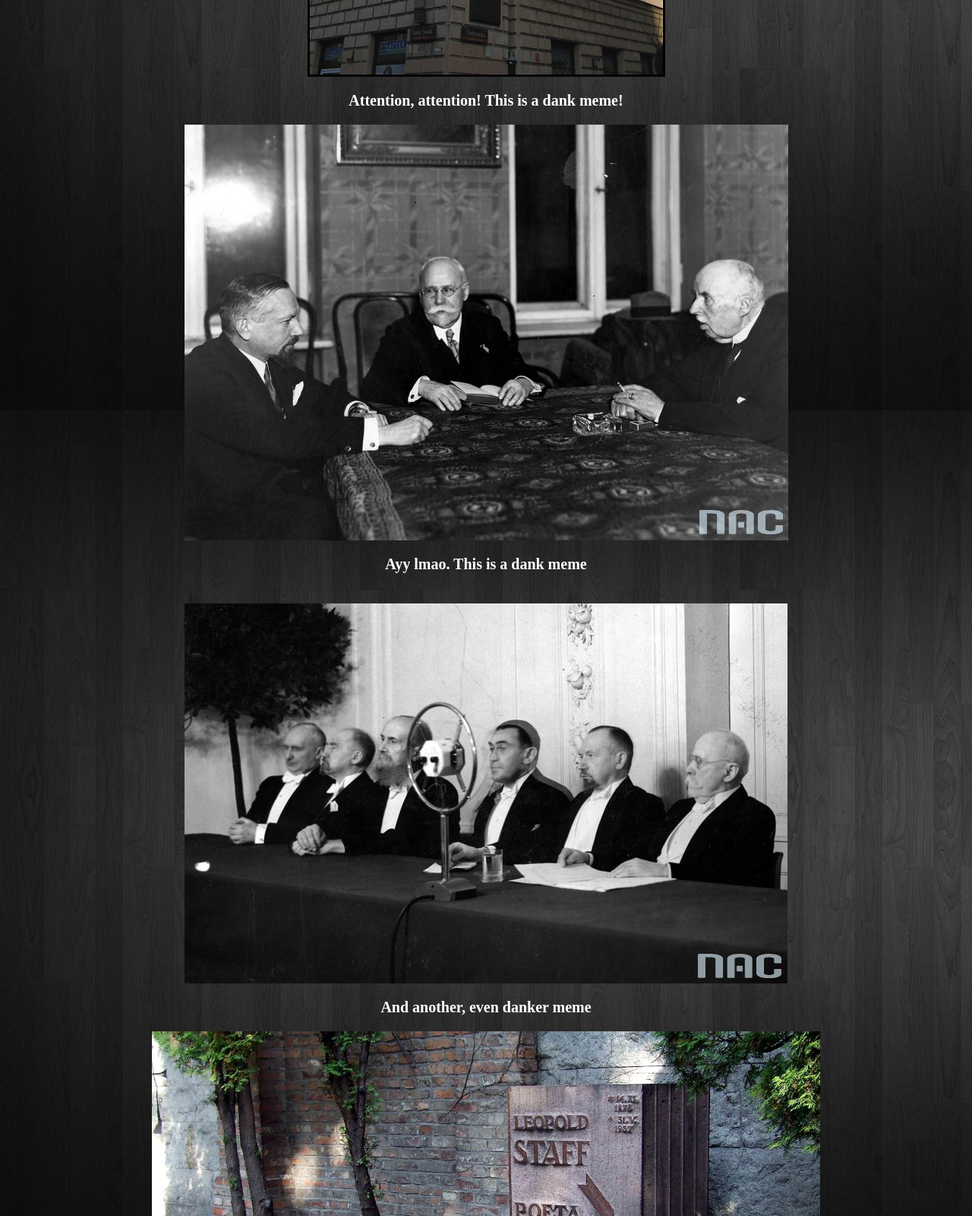
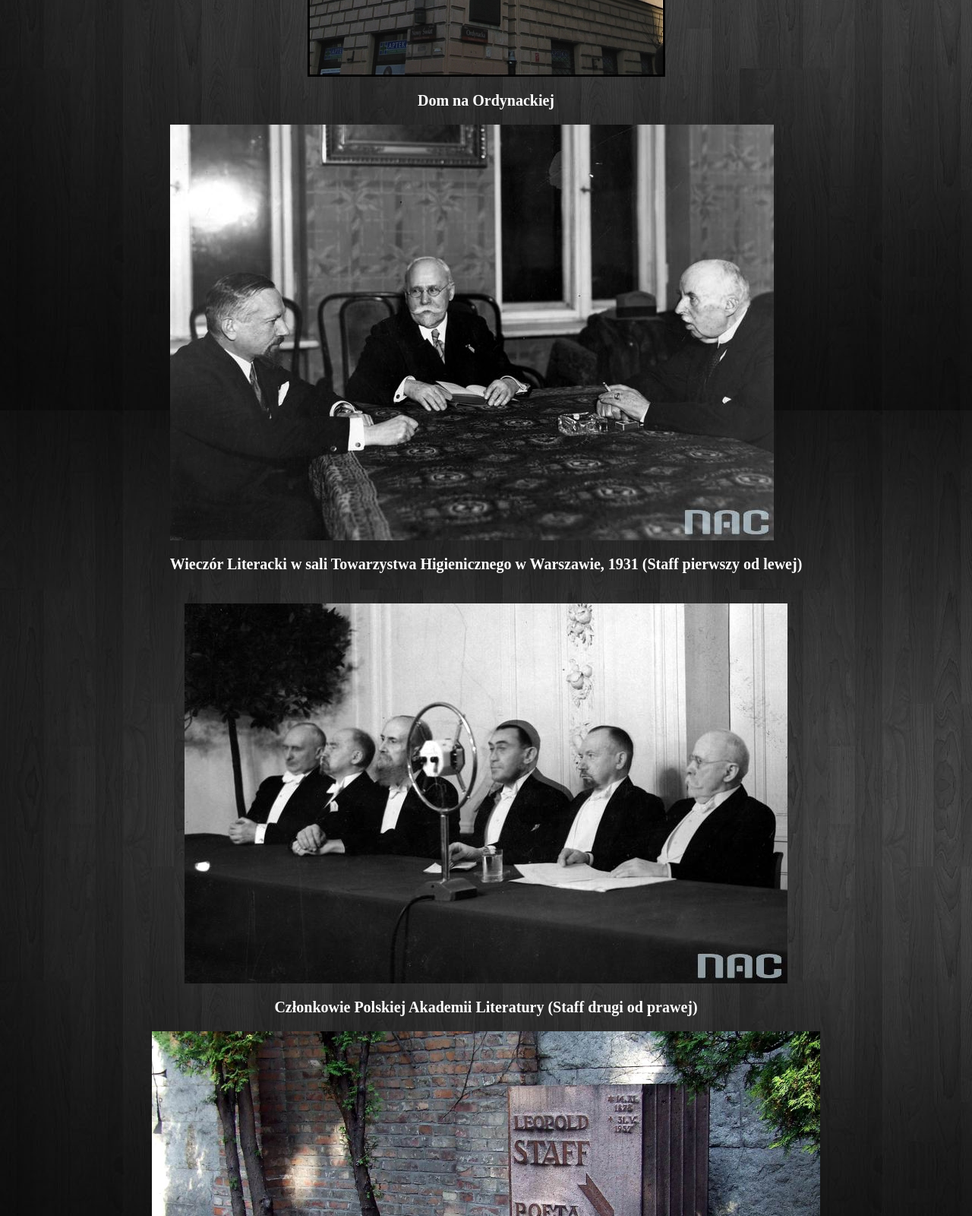
Before and after one commit to pawelplawecki/staff, a plain HTML site: page galeria.html in a window 1280 px wide. Shown: the part 660-2260 px from the top of the page at 76% size. Drawn offline with Linux system fonts and the light colour scheme.

Commit message:
Added gallery

```diff
--- a/galeria.html
+++ b/galeria.html
@@ -17,7 +17,7 @@
             <img src="zdjecia/dom.jpg"/>
           </div>
           <div class="gallery-title">
-            <h3>Attention, attention! This is a dank meme!</h3>
+            <h3>Dom na Ordynackiej</h3>
           </div>
         </div>
 
@@ -26,7 +26,7 @@
             <img src="zdjecia/spotkanie.png"/>
           </div>
           <div class="gallery-title">
-            <h3>Ayy lmao. This is a dank meme</h3>
+            <h3>Wieczór Literacki w sali Towarzystwa Higienicznego w Warszawie, 1931 (Staff pierwszy od lewej)</h3>
           </div>
         </div>
       </div>
@@ -36,7 +36,7 @@
             <img src="zdjecia/czlonkowie_pak.png"/>
           </div>
           <div class="gallery-title">
-            <h3>And another, even danker meme</h3>
+            <h3>Członkowie Polskiej Akademii Literatury (Staff drugi od prawej)</h3>
           </div>
         </div>
 
@@ -45,7 +45,7 @@
             <img src="zdjecia/grob.jpg"/>
           </div>
           <div class="gallery-title">
-            <h3>Can't stump the Trump!</h3>
+            <h3>Grób Leopolda Staffa na warszawskich Powązkach</h3>
           </div>
         </div>
       </div>
```
